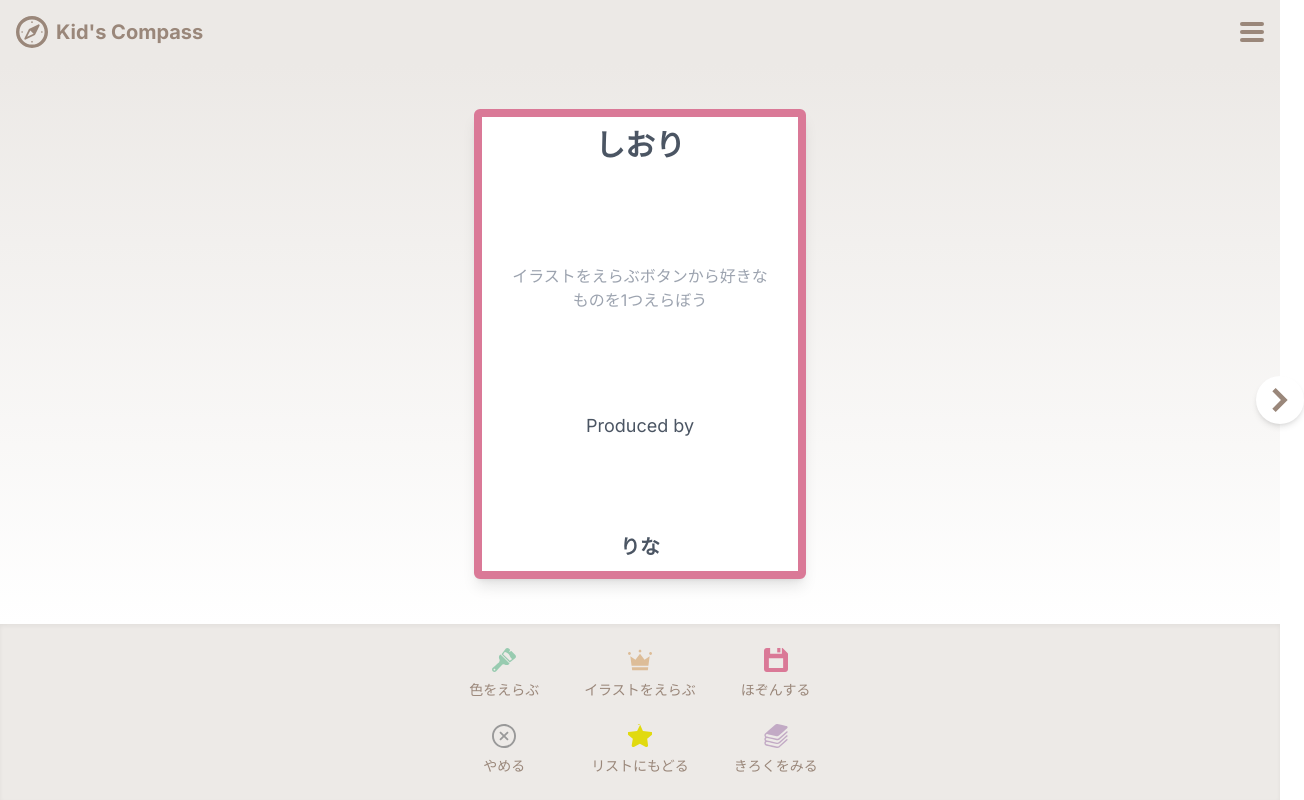
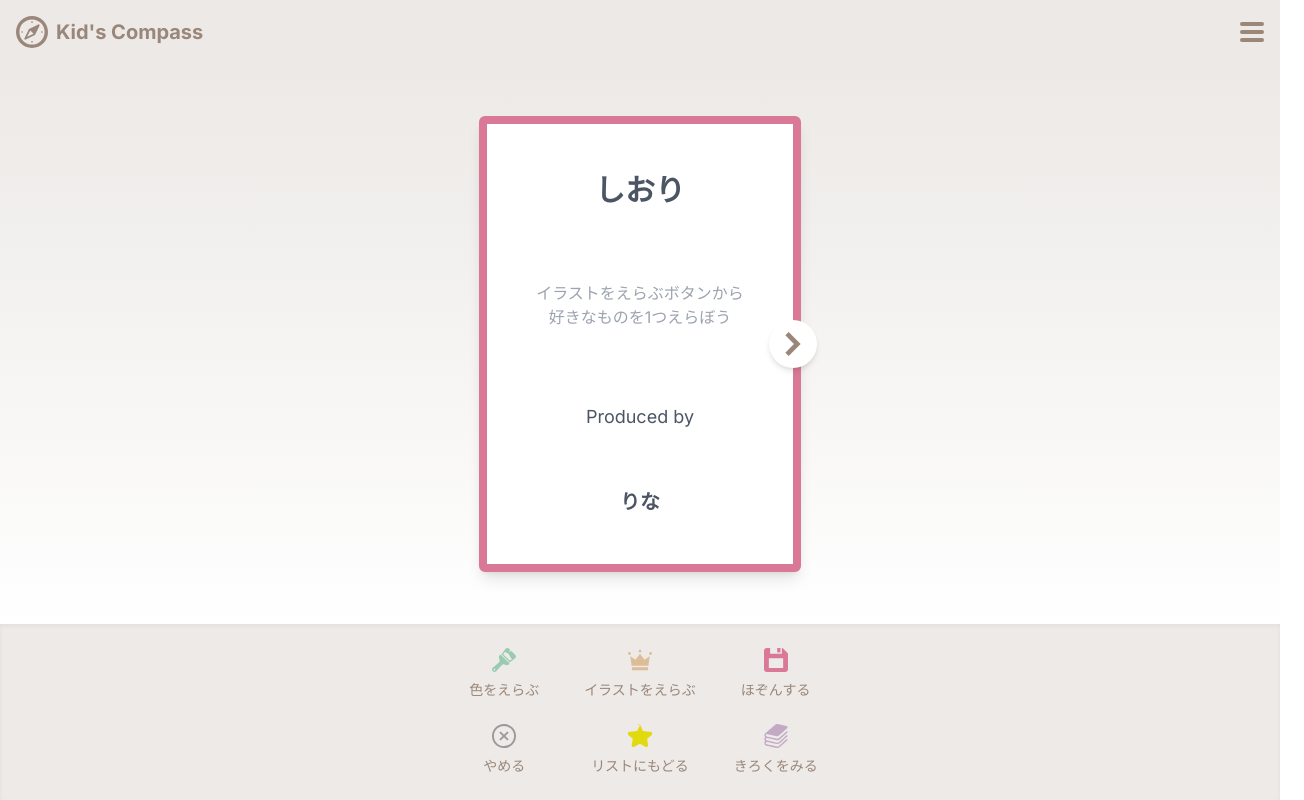
Before and after one commit to tech0mg/Hidarihashi-Frontend, a Next.js app: page /customers/shiori/page1 in a window 1280 px wide. Shown: the whole page, 1304 px wide, since content can reach past the window. Built offline with nearby package versions, Linux system fonts and the light colour scheme.

Commit message:
page1戻す

```diff
--- a/src/app/customers/shiori/page1/page.jsx
+++ b/src/app/customers/shiori/page1/page.jsx
@@ -70,28 +70,22 @@ const ShioriPage1 = () => {
           className="relative bg-white shadow-lg border-8 rounded-md"
           style={{
             borderColor: shioriColor,
-            maxWidth: "95%", // 幅をさらに広げる
-            maxHeight: "98%", // 高さも画面枠ギリギリまで拡大
-            aspectRatio: "1 / 1.414", // A4比率を維持
+            maxWidth: "90%",
+            maxHeight: "95%",
+            aspectRatio: "1 / 1.414", // A4に近い比率
           }}
         >
-          <div
-            className="p-4 sm:p-6 w-full h-full flex flex-col justify-between"
-            style={{
-              paddingTop: "10px", // 上下の余白をさらに小さく
-              paddingBottom: "10px",
-            }}
-          >
-            <h2 className="text-xl sm:text-3xl font-bold text-center text-gray-600 mb-2">
+          <div className="p-8 sm:p-12 w-full h-full flex flex-col justify-between">
+            <h2 className="text-xl sm:text-3xl font-bold text-center text-gray-600 mb-4">
               しおり
             </h2>
 
-            {/* イラストを大きく中央に表示 */}
+            {/* 選択したイラストを表示 */}
             {selectedIllustration ? (
               <img
                 src={selectedIllustration}
                 alt="Selected Illustration"
-                className="max-w-full max-h-[80%] object-contain mx-auto" // 高さを80%まで拡大
+                className="max-w-full max-h-[60%] object-contain mx-auto"
               />
             ) : (
               <p className="text-center text-gray-400">
@@ -99,10 +93,9 @@ const ShioriPage1 = () => {
               </p>
             )}
 
-            <p className="text-lg text-center mt-2 text-gray-600">Produced by</p>
+            <p className="text-lg text-center mt-4 text-gray-600">Produced by</p>
             <p className="text-xl text-center font-semibold text-gray-600">りな</p>
           </div>
-        </div>
 
           {/* 次へボタン */}
           <div className="absolute top-1/2 -right-6 transform -translate-y-1/2">
@@ -113,6 +106,7 @@ const ShioriPage1 = () => {
               <RightArrowIcon size={24} />
             </button>
           </div>
+        </div>
       </main>
 
       {/* フッター */}
```
